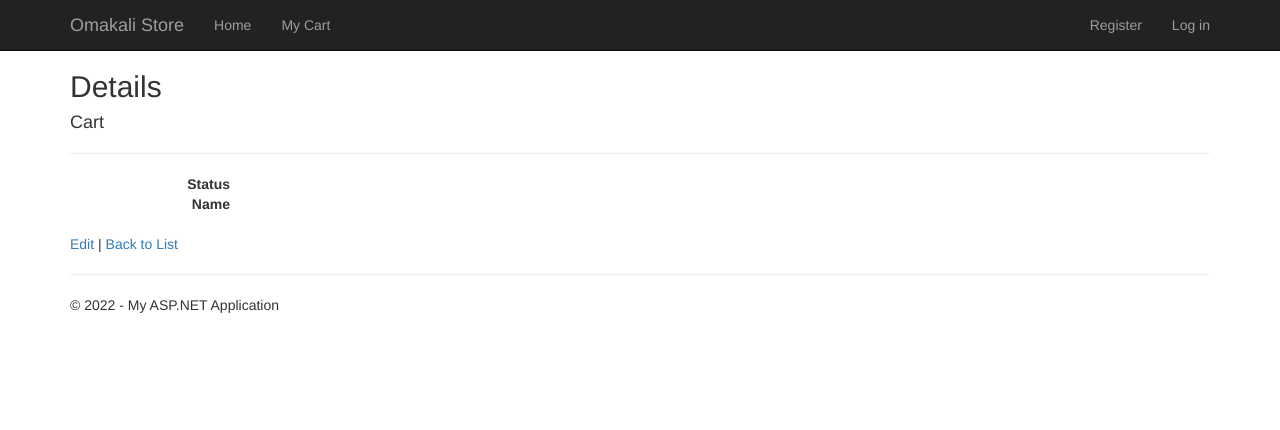
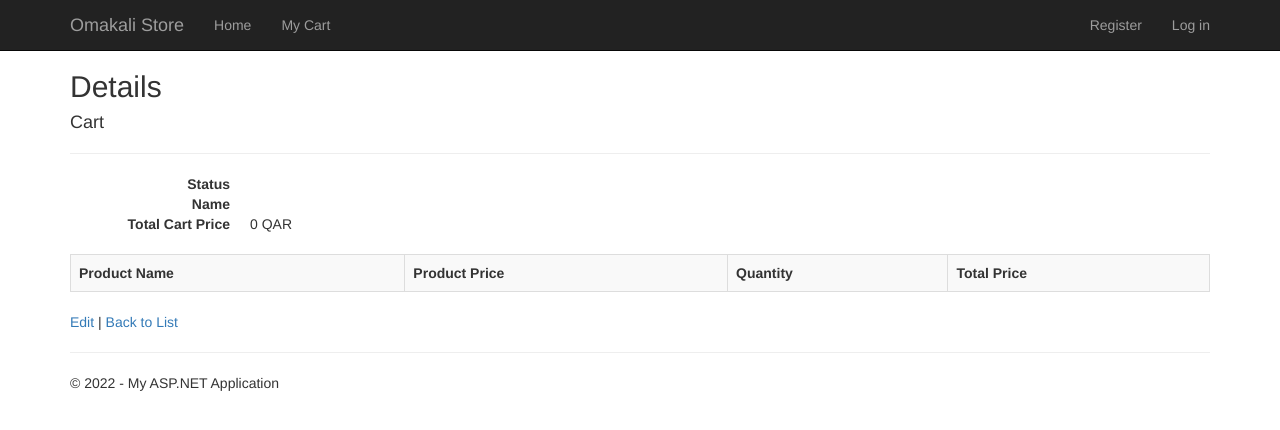
Before and after one commit to Sp0derDev/WebProject, an ASP.NET MVC app: template WebProject/Views/Carts/Details.cshtml in a window 1280 px wide. Shown: the top 430 px of the page. Run offline with ASP.NET Core 8 and stand-ins for ASP.NET MVC 5, Linux system fonts and the light colour scheme; the template is opened without the code that fills it, so the values that code supplies are empty; the project's own start-up code is not run, and a stand-in starts its controllers and pages; some libraries are stand-ins or nearby versions.

Commit message:
Added table of cart items

```diff
--- a/WebProject/Views/Carts/Details.cshtml
+++ b/WebProject/Views/Carts/Details.cshtml
@@ -25,9 +25,32 @@
         <dd>
             @Html.DisplayFor(model => model.Customer.Name)
         </dd>
+        <dt>Total Cart Price</dt>
+        <dd>@Model.CartItems.Sum(c=>c.Product.Price * c.Quantity) QAR</dd>
 
     </dl>
 </div>
+
+<table class="table table-striped table-bordered table-hover">
+    <tr>
+        <th>Product Name</th>
+        <th>Product Price</th>
+        <th>Quantity</th>
+        <th>Total Price</th>
+    </tr>
+    @foreach (var item in Model.CartItems)
+    {
+        <tr>
+            <td>@Html.DisplayFor(modelItem => item.Product.Name)</td>
+            <td>@Html.DisplayFor(modelItem => item.Product.Price) </td>
+            <td>@Html.DisplayFor(modelItem => item.Quantity)</td>
+            <td>@((double)item.Product.Price * (int)item.Quantity) QAR</td>
+        </tr>
+
+    }
+</table>
+
+
 <p>
     @Html.ActionLink("Edit", "Edit", new { id = Model.Id }) |
     @Html.ActionLink("Back to List", "Index")
```
